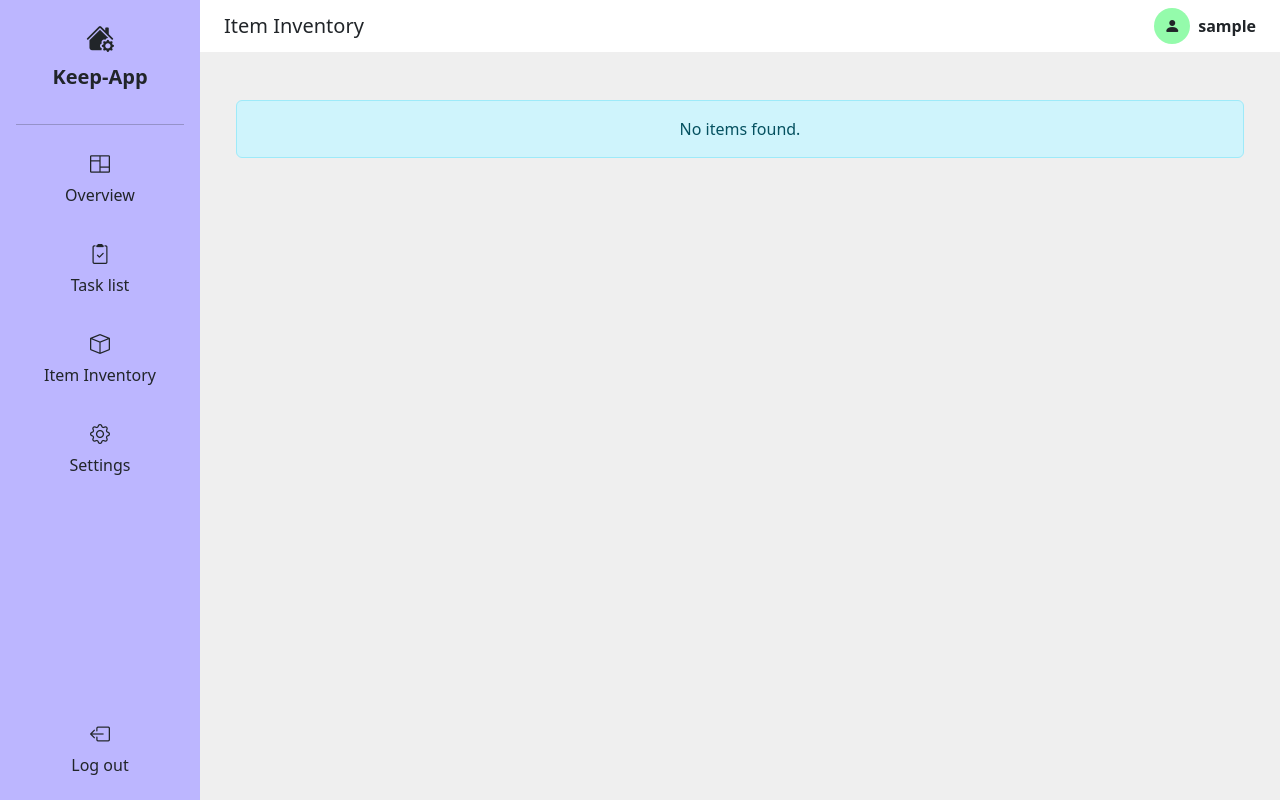
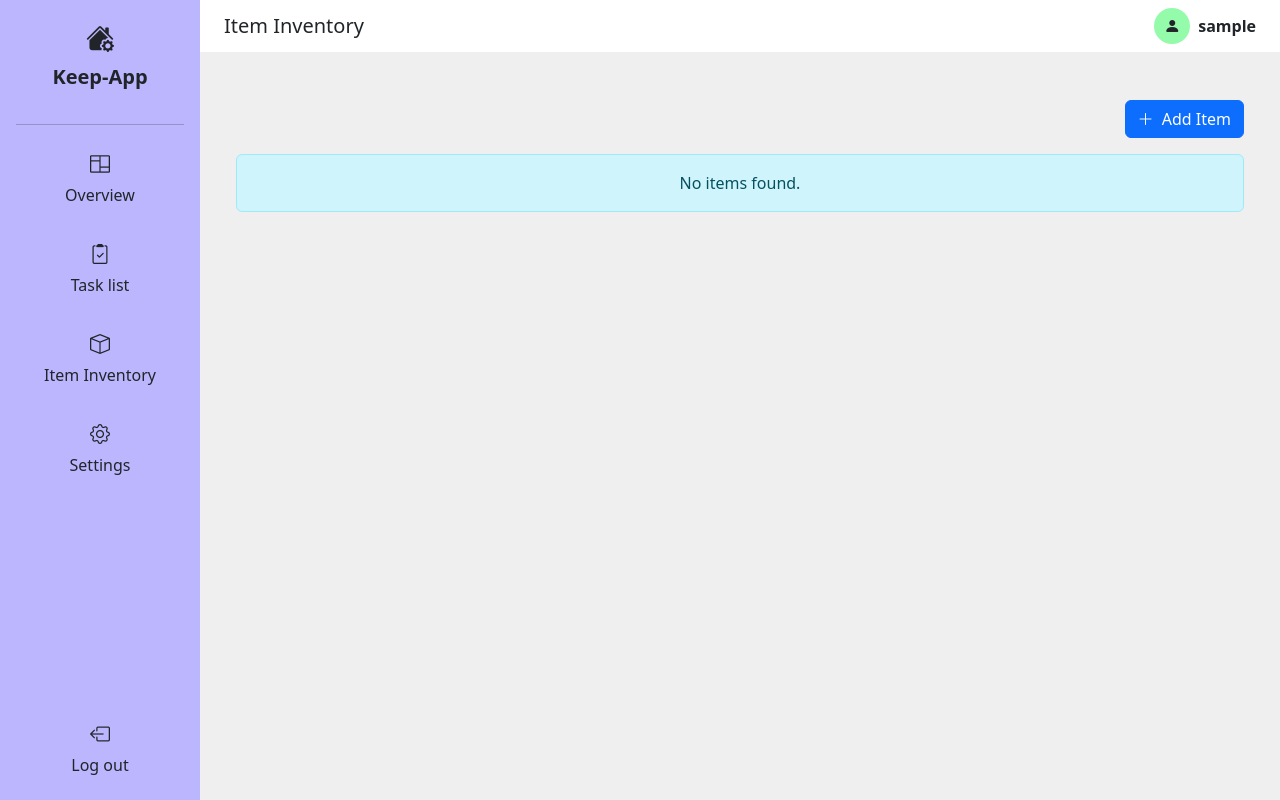
Before and after one commit to orma5/household, a Django app: page /items/ in a window 1280 px wide. Run offline with Django 5.2, Linux system fonts and the light colour scheme; the visitor is signed in with stand-in values (Sample User, id 1); data that the repository does not hold is empty.

Commit message:
add modal for items in item-list

```diff
--- a/templates/item_list.html
+++ b/templates/item_list.html
@@ -6,6 +6,12 @@
 
 {% block content %}
   <div class="container mt-4">
+    <!-- Desktop add button -->
+    <div class="d-none d-md-flex justify-content-end mb-3">
+      <a href="#" class="btn btn-primary"><i class="bi bi-plus-lg me-1"></i> Add Item</a>
+    </div>
+
+    <!-- Item list -->
     {% for location, items in grouped_items %}
       <h5 class="text-secondary mb-3">{{ location }}</h5>
       <div class="row mb-4">
@@ -19,11 +25,13 @@
           </div>
 
           <!-- Modal for this item -->
-          {% include 'components/item_detail_modal.html' with item=item %}
+          {% include 'components/_item_detail_modal.html' with item=item %}
         {% endfor %}
       </div>
     {% empty %}
       <div class="alert alert-info text-center">No items found.</div>
     {% endfor %}
+    <!-- Floating Action Button -->
+    <a href="#" class="btn btn-primary rounded-circle shadow-lg position-fixed d-md-none" style="bottom: 20px; right: 20px; width: 56px; height: 56px; z-index: 1050;" title="Add Item"><i class="bi bi-plus-lg fs-4 d-flex justify-content-center align-items-center h-100 w-100"></i></a>
   </div>
 {% endblock %}
--- a/upkeep/urls.py
+++ b/upkeep/urls.py
@@ -4,5 +4,4 @@
 urlpatterns = [
     path("overview/", views.maintenance_list, name="maintenance-list"),
     path("items/", views.item_list, name="item-list"),
-    path("items/<int:pk>/detail/", views.item_detail, name="item_detail"),
 ]
--- a/upkeep/views.py
+++ b/upkeep/views.py
@@ -2,14 +2,8 @@
 from django.db.models import Count, Q, Prefetch
 from django.utils import timezone
 from .models import Task, Item, Location
-from django.shortcuts import render, get_object_or_404
+from django.shortcuts import render
 from django.contrib.auth.decorators import login_required
-
-
-@login_required
-def item_detail(request, pk):
-    item = get_object_or_404(Item, pk=pk)
-    return render(request, "item_detail_modal.html", {"item": item})
 
 
 @login_required
```
Also changed, not shown: templates/components/_item_form_modal.html (added, +13 -0 lines), templates/components/_item_detail_modal.html (renamed from templates/components/item_detail_modal.html).
